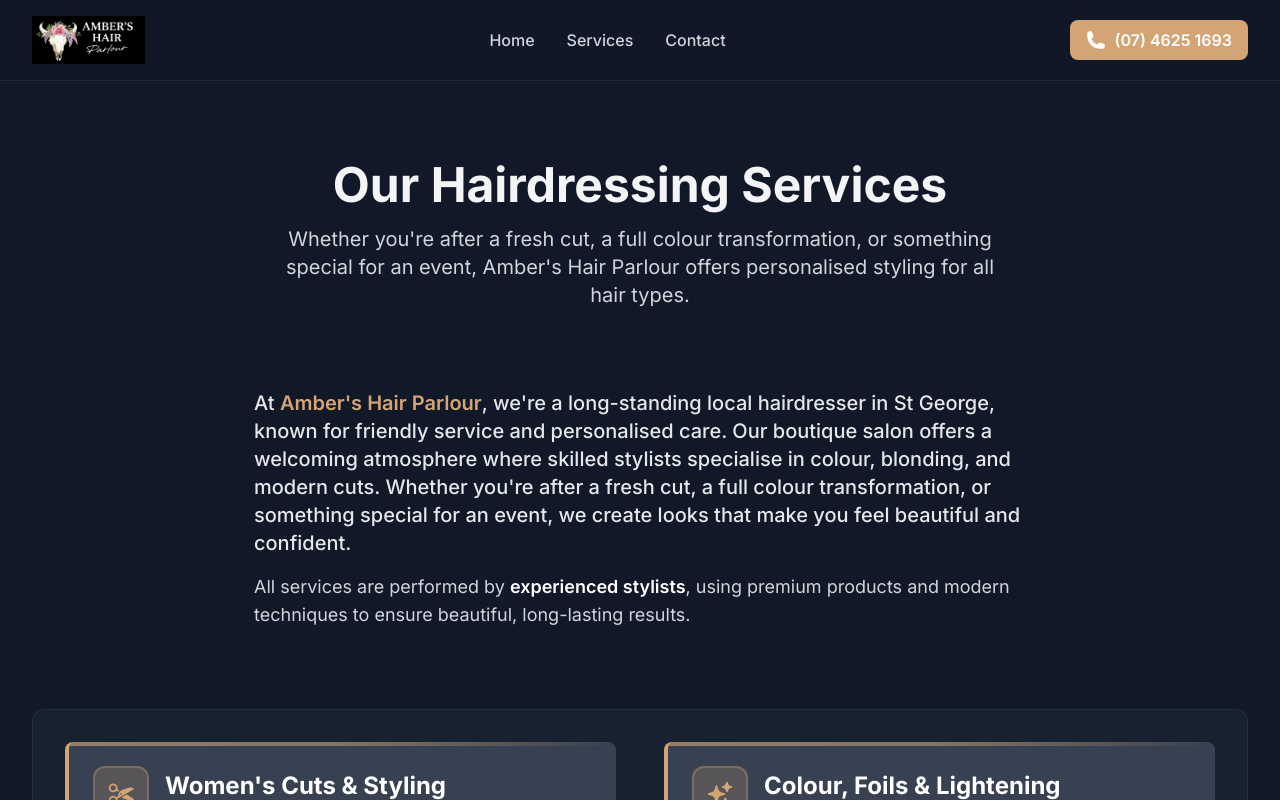
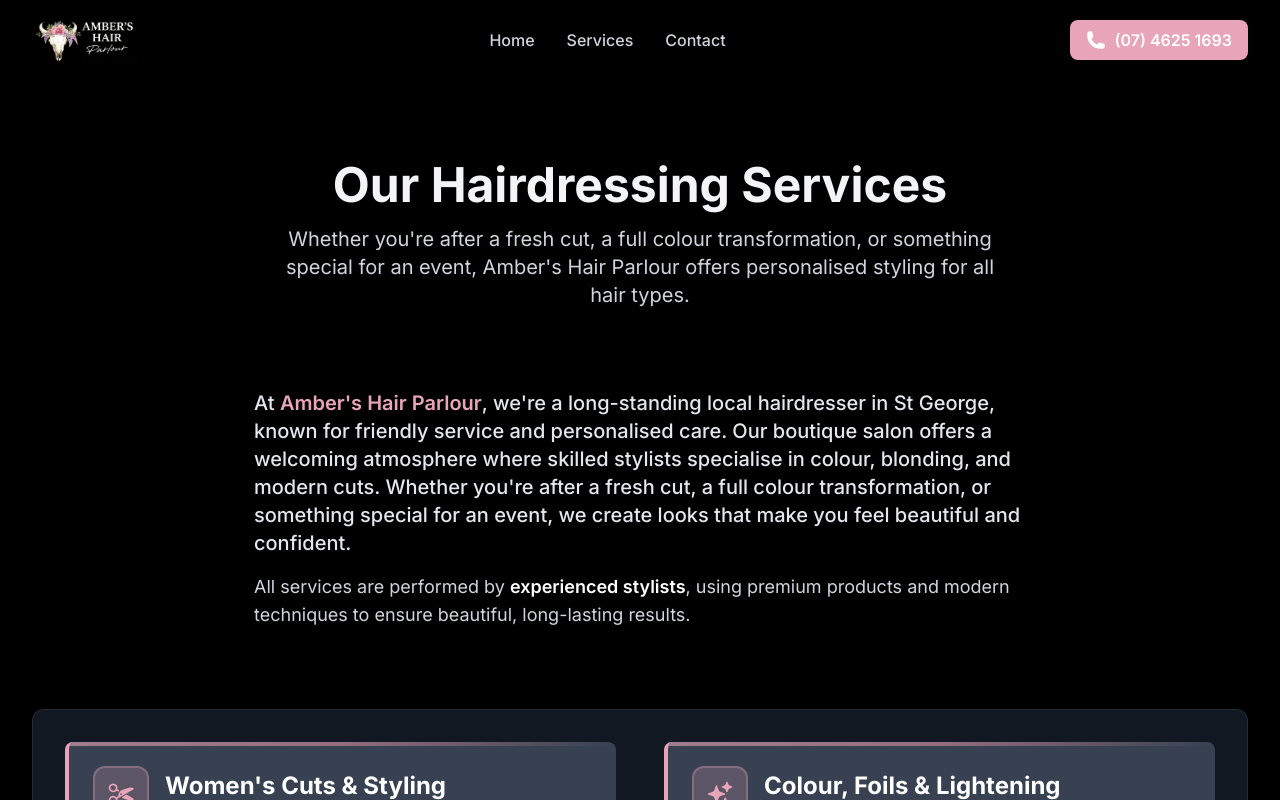
Before and after one commit to Dugald-Todd-AU/Nick-s-Fix-It, a Next.js app: page /services in a window 1280 px wide. Shown: the top 800 px of the page. Built offline with nearby package versions, Linux system fonts and the light colour scheme.

Commit message:
Update styling and component improvements

```diff
--- a/app/globals.css
+++ b/app/globals.css
@@ -8,7 +8,7 @@
   }
 
   body {
-    @apply bg-gray-900 text-gray-100;
+    @apply bg-black text-gray-100;
     /* Improve mobile scrolling */
     -webkit-overflow-scrolling: touch;
     /* Prevent text size adjustment on iOS */
--- a/components/ContactHero.tsx
+++ b/components/ContactHero.tsx
@@ -13,7 +13,7 @@ export default function ContactHero() {
 
   if (!isMounted) {
     return (
-      <section className="relative py-12 md:py-20 bg-gradient-to-br from-gray-900 via-gray-800 to-gray-900">
+      <section className="relative py-12 md:py-20 bg-gradient-to-br from-black via-gray-900 to-black">
         <div className="container-custom">
           <div className="text-center animate-pulse">
             <div className="h-12 bg-gray-700 rounded w-64 mx-auto mb-4"></div>
--- a/components/ExperienceCounter.tsx
+++ b/components/ExperienceCounter.tsx
@@ -79,9 +79,9 @@ export default function ExperienceCounter({
   }, [isMounted, years]);
 
   return (
-    <section className="relative min-h-[85vh] sm:min-h-screen flex items-center justify-center bg-gradient-to-br from-gray-900 via-gray-800 to-gray-900 py-12 sm:py-16 md:py-20 overflow-hidden">
+    <section className="relative min-h-[85vh] sm:min-h-screen flex items-center justify-center bg-gradient-to-br from-black via-gray-900 to-black py-12 sm:py-16 md:py-20 overflow-hidden">
       {/* Enhanced background effects for hero prominence */}
-      <div className="absolute inset-0 bg-gradient-to-b from-transparent via-primary/5 to-gray-900/30 pointer-events-none"></div>
+      <div className="absolute inset-0 bg-gradient-to-b from-transparent via-primary/5 to-black/30 pointer-events-none"></div>
       <div className="absolute inset-0 bg-[radial-gradient(circle_at_50%_50%,rgba(249,115,22,0.1),transparent_70%)] pointer-events-none"></div>
 
       <div className="container-custom relative z-10">
--- a/components/GalleryGrid.tsx
+++ b/components/GalleryGrid.tsx
@@ -71,7 +71,7 @@ export default function GalleryGrid({
   const handleMouseLeave = () => setIsPaused(false);
 
   return (
-    <section className="py-12 md:py-20 bg-gray-900">
+    <section className="py-12 md:py-20 bg-black">
       <div className="container-custom">
         {(title || subtitle) && (
           <motion.div
--- a/components/Header.tsx
+++ b/components/Header.tsx
@@ -9,7 +9,7 @@ export default function Header() {
   const [mobileMenuOpen, setMobileMenuOpen] = useState(false);
 
   return (
-    <header className="sticky top-0 z-50 bg-gray-900/95 backdrop-blur-sm border-b border-gray-800">
+    <header className="sticky top-0 z-50 bg-black/95 backdrop-blur-sm border-b border-black/20">
       <div className="container-custom">
         <div className="flex items-center justify-between h-14 sm:h-16 md:h-20">
           {/* Logo */}
@@ -72,27 +72,27 @@ export default function Header() {
           </div>
         </div>
 
-        {/* Mobile Navigation */}
+          {/* Mobile Navigation */}
         {mobileMenuOpen && (
-          <div className="md:hidden py-4 border-t border-gray-800 animate-in slide-in-from-top">
+          <div className="md:hidden py-4 border-t border-black/20 animate-in slide-in-from-top">
             <nav className="flex flex-col space-y-2">
               <Link
                 href="/"
-                className="px-4 py-3 text-base text-gray-300 hover:text-primary hover:bg-gray-800 rounded-lg transition-colors font-medium touch-manipulation min-h-[44px] flex items-center"
+                className="px-4 py-3 text-base text-gray-300 hover:text-primary hover:bg-black/30 rounded-lg transition-colors font-medium touch-manipulation min-h-[44px] flex items-center"
                 onClick={() => setMobileMenuOpen(false)}
               >
                 Home
               </Link>
               <Link
                 href="/services"
-                className="px-4 py-3 text-base text-gray-300 hover:text-primary hover:bg-gray-800 rounded-lg transition-colors font-medium touch-manipulation min-h-[44px] flex items-center"
+                className="px-4 py-3 text-base text-gray-300 hover:text-primary hover:bg-black/30 rounded-lg transition-colors font-medium touch-manipulation min-h-[44px] flex items-center"
                 onClick={() => setMobileMenuOpen(false)}
               >
                 Services
               </Link>
               <Link
                 href="/contact"
-                className="px-4 py-3 text-base text-gray-300 hover:text-primary hover:bg-gray-800 rounded-lg transition-colors font-medium touch-manipulation min-h-[44px] flex items-center"
+                className="px-4 py-3 text-base text-gray-300 hover:text-primary hover:bg-black/30 rounded-lg transition-colors font-medium touch-manipulation min-h-[44px] flex items-center"
                 onClick={() => setMobileMenuOpen(false)}
               >
                 Contact
--- a/components/Hero.tsx
+++ b/components/Hero.tsx
@@ -5,7 +5,7 @@ import { PhoneIcon } from "@heroicons/react/24/solid";
 
 export default function Hero() {
   return (
-    <section className="relative min-h-[85vh] sm:min-h-screen flex items-center justify-center bg-gradient-to-br from-gray-900 via-gray-800 to-gray-900 py-12 sm:py-0">
+    <section className="relative min-h-[85vh] sm:min-h-screen flex items-center justify-center bg-gradient-to-br from-black via-gray-900 to-black py-12 sm:py-0">
       <div className="container-custom text-center">
         <motion.div
           initial={{ opacity: 0, y: 20 }}
--- a/components/ServicesHero.tsx
+++ b/components/ServicesHero.tsx
@@ -6,7 +6,7 @@ import Link from "next/link";
 
 export default function ServicesHero() {
   return (
-    <section className="relative bg-gradient-to-br from-gray-900 via-gray-800 to-gray-900 py-12 sm:py-16 md:py-20">
+    <section className="relative bg-gradient-to-br from-black via-gray-900 to-black py-12 sm:py-16 md:py-20">
       <div className="container-custom">
         <motion.div
           initial={{ opacity: 0, y: 20 }}
--- a/components/ServicesPage.tsx
+++ b/components/ServicesPage.tsx
@@ -70,7 +70,7 @@ export default function ServicesPage() {
   ];
 
   return (
-    <section className="pt-12 md:pt-20 pb-12 md:pb-20 bg-gray-900">
+    <section className="pt-12 md:pt-20 pb-12 md:pb-20 bg-black">
       <div className="container-custom">
         {/* Title Block */}
         <motion.div
--- a/components/StickyCTA.tsx
+++ b/components/StickyCTA.tsx
@@ -10,7 +10,7 @@ export default function StickyCTA() {
       initial={{ y: 100, opacity: 0 }}
       animate={{ y: 0, opacity: 1 }}
       transition={{ duration: 0.3, ease: "easeOut" }}
-      className="fixed bottom-0 left-0 right-0 z-50 md:hidden bg-gray-900 border-t border-gray-800 shadow-lg"
+      className="fixed bottom-0 left-0 right-0 z-50 md:hidden bg-black border-t border-black/20 shadow-lg"
       style={{
         paddingBottom: "env(safe-area-inset-bottom)",
       }}
--- a/tailwind.config.js
+++ b/tailwind.config.js
@@ -10,16 +10,20 @@ module.exports = {
     extend: {
       colors: {
         primary: {
-          DEFAULT: "#d4a574", // warm bone/ivory - from bull skull aesthetic
-          dark: "#b8956a", // darker shade for hover states
+          DEFAULT: "#e8a4b8", // soft rose pink - feminine floral
+          dark: "#d48aa0", // deeper rose for hover states
         },
         secondary: {
-          DEFAULT: "#c08497", // soft pink/purple - from floral crown
-          dark: "#a87085", // darker shade for hover states
+          DEFAULT: "#f4a5c1", // lighter pink - delicate flower petals
+          dark: "#e88ba8", // deeper pink for hover states
         },
         accent: {
-          DEFAULT: "#a8c5a0", // soft green - from floral crown
-          dark: "#8fb085",
+          DEFAULT: "#d4a5c8", // soft lavender - feminine floral accent
+          dark: "#c08ab0", // deeper lavender for hover states
+        },
+        floral: {
+          DEFAULT: "#f5b8c8", // very soft pink - lightest floral tone
+          dark: "#e8a4b8",
         },
       },
       fontFamily: {
```
Also changed, not shown: components/Footer.tsx (+4 -4 lines).
